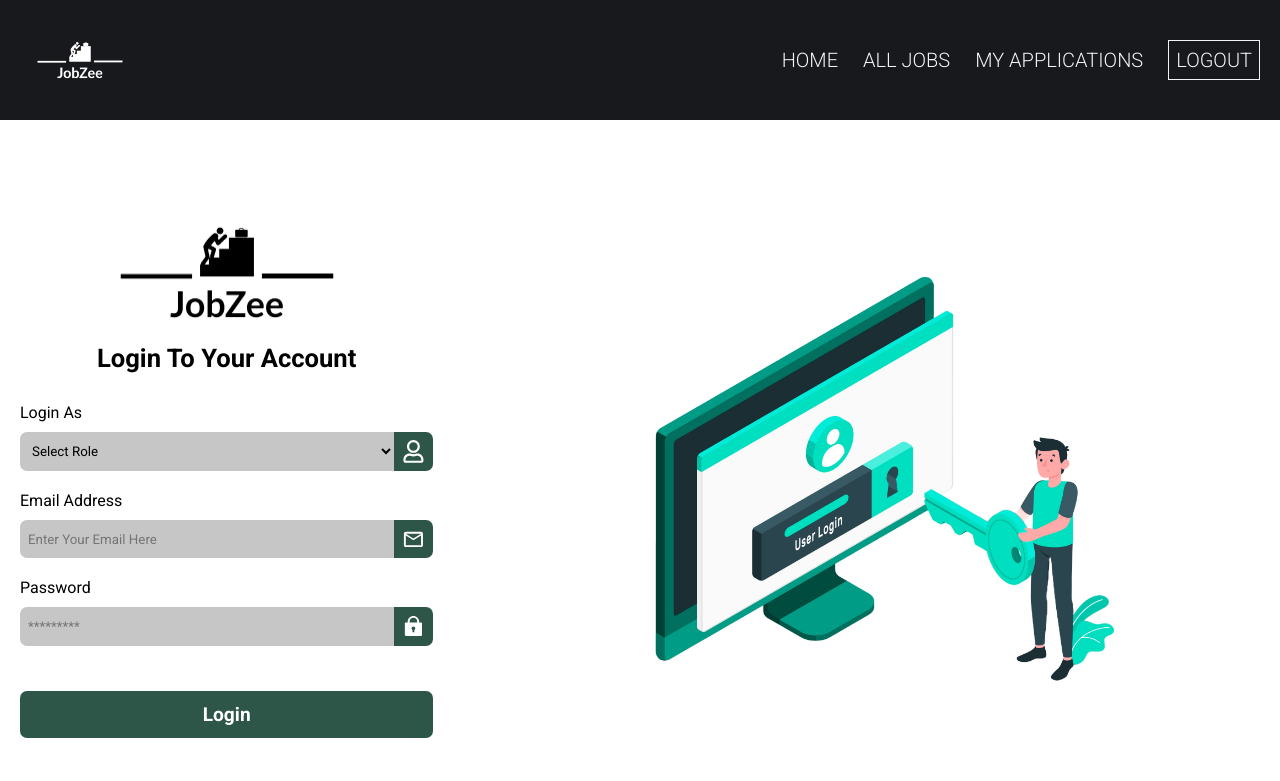
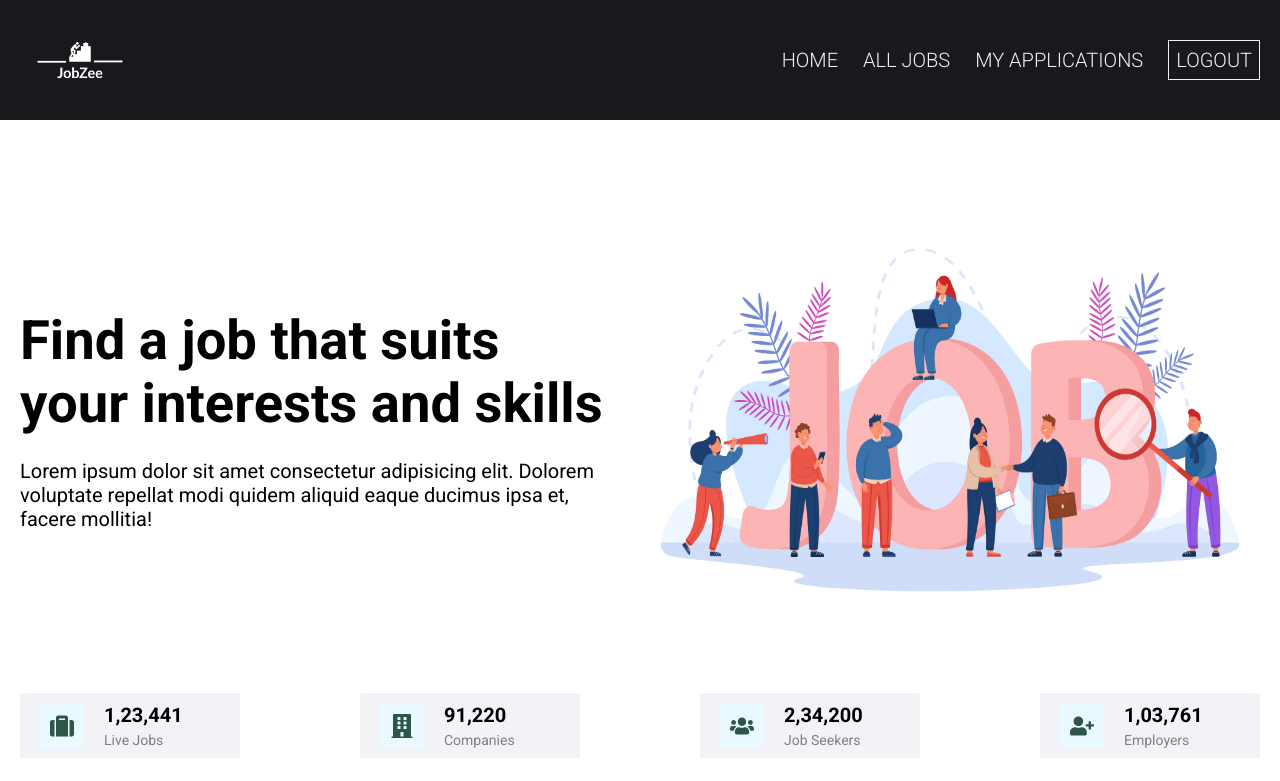
Before and after one commit to MITTALBHAVYA/jobHack, a React (Vite) app in the folder frontend/: page / in a window 1280 px wide. Before the commit this address led to /login. Shown: the top 781 px of the page. Built offline with nearby package versions, Linux system fonts and the light colour scheme; sample sign-in values are in the browser's storage.

Commit message:
loginpagebug

```diff
--- a/frontend/src/App.jsx
+++ b/frontend/src/App.jsx
@@ -56,8 +56,8 @@
       <BrowserRouter>
         <Navbar />
         <Routes>
-          <Route path="/login" element={<Login />} />
-          <Route path="/register" element={<Register />} />
+          <Route path="/login" element={isAuthorized?<Navigate to="/" />:<Login />} />
+          <Route path="/register" element={isAuthorized?<Navigate to="/" />:<Register />} />
           <Route path="/" element={isAuthorized ? <Home /> : <Navigate to="/login" />} />
           <Route path="/job/getAll" element={isAuthorized ? <Jobs /> : <Navigate to="/login" />} />
           <Route path="/job/:jobId" element={isAuthorized ? <JobDetails /> : <Navigate to="/login" />} />
--- a/frontend/src/components/Home/Home.jsx
+++ b/frontend/src/components/Home/Home.jsx
@@ -8,7 +8,6 @@
 
 const Home = () => {
   const { isAuthorized } = useContext(Context);
-
   if (!isAuthorized) {
     return <Navigate to={"/login"} />;
   }
```
